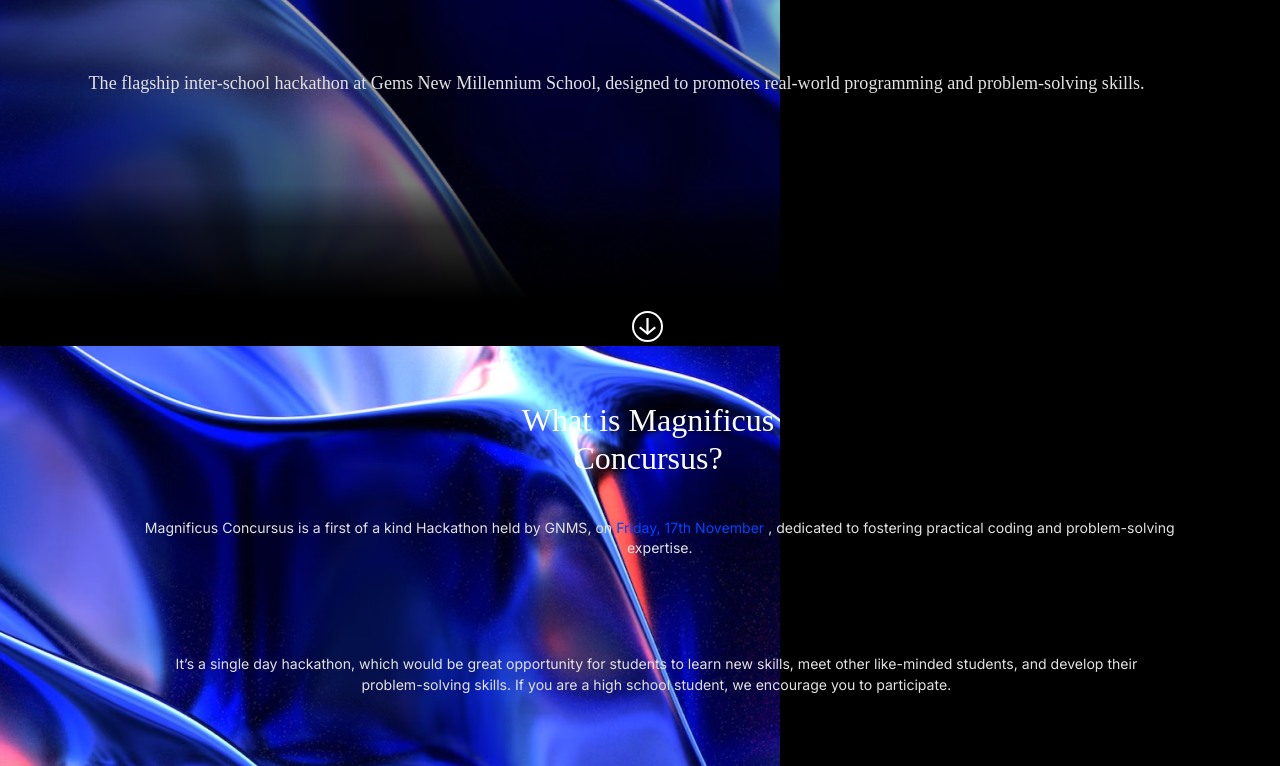
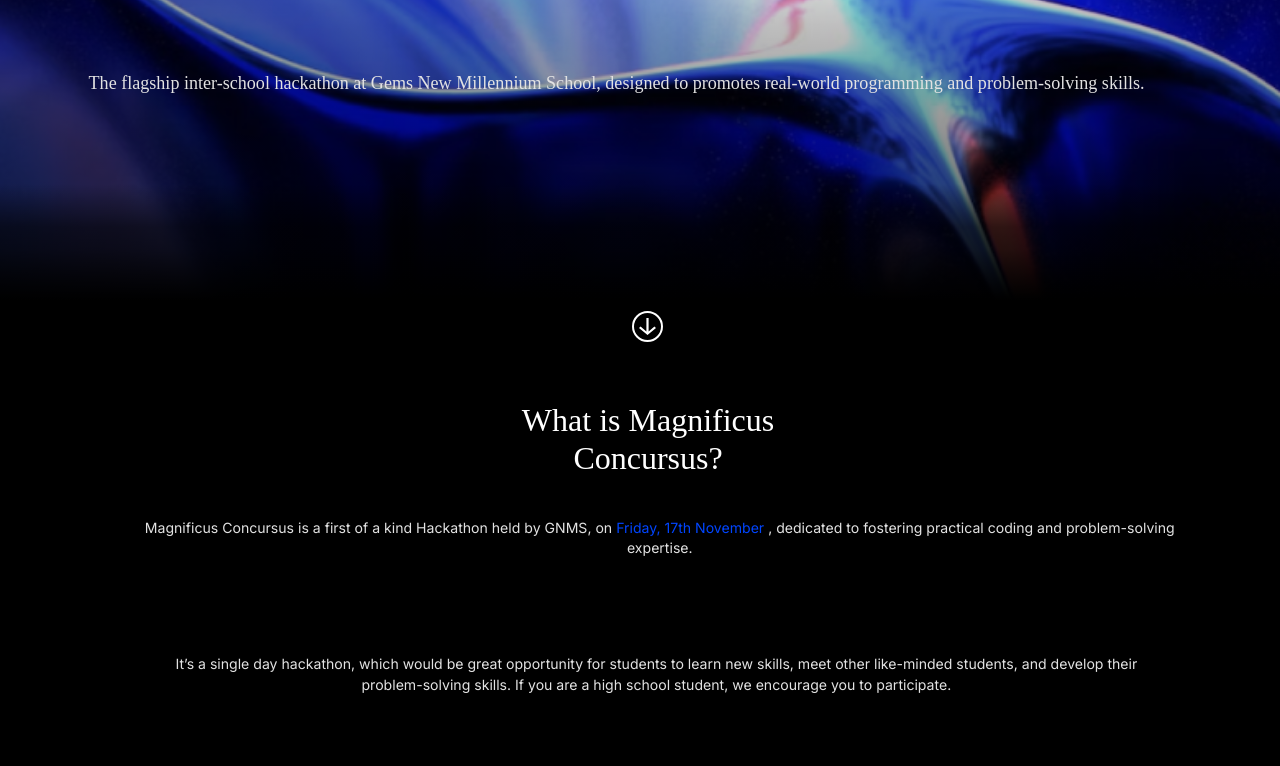
Before and after one commit to Yottakar/Hack, a plain HTML site: page MobV.html in a window 1280 px wide. Shown: the part 375-1141 px from the top of the page. Drawn offline with Linux system fonts and the light colour scheme; a web font is replaced by a local one.

Commit message:
Update index2.css

```diff
--- a/index2.css
+++ b/index2.css
@@ -1,4 +1,4 @@
-image-8-icon {
+.image-8-icon {
   position: absolute;
   width: 328.21%;
   top: -0.6%;
```
